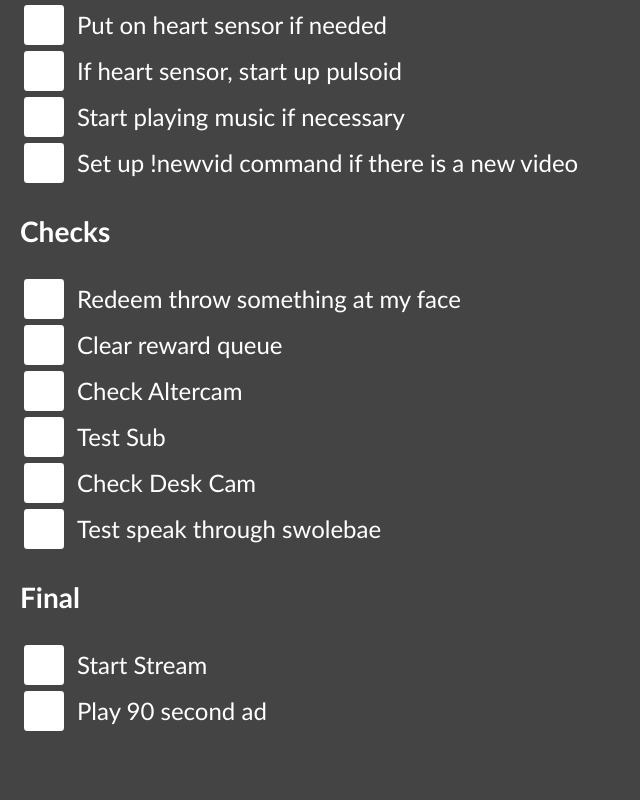
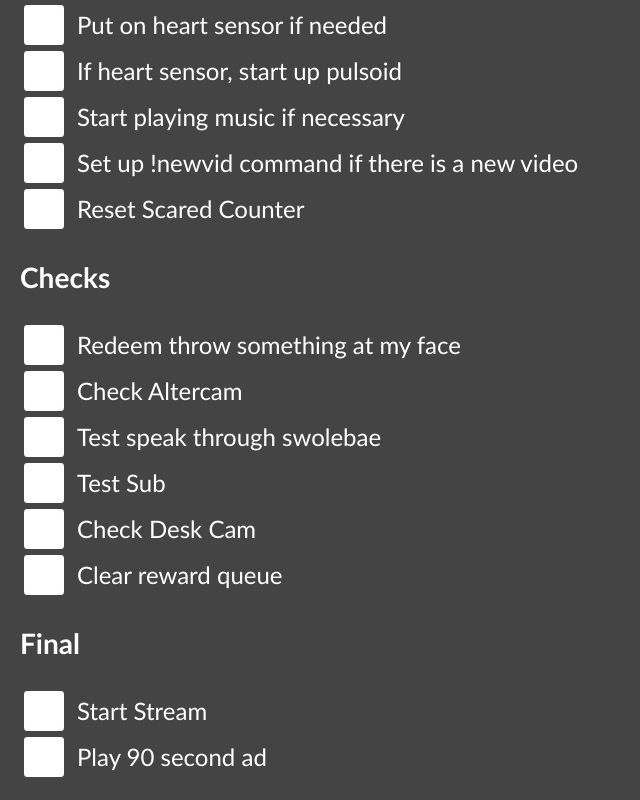
Before and after one commit to swolekat/twitch-checklist, a plain HTML site: page index.html in a window 1280 px wide. Shown: the part 752-1552 px from the top of the page, without its empty margins (0-640 px from the left). Before the commit the page ends 1506 px from the top, so only its background shows below. Drawn offline with Linux system fonts and the light colour scheme.

Commit message:
reoder checklist and add reset scared counter

```diff
--- a/index.html
+++ b/index.html
@@ -134,6 +134,10 @@
 			<input id="21" type="checkbox">
 			<label for="21">Set up !newvid command if there is a new video</label>
 		</div>
+		<div class="checkbox-wrapper">
+			<input id="23" type="checkbox">
+			<label for="23">Reset Scared Counter</label>
+		</div>
 
 		<h3>
 			Checks
@@ -142,13 +146,14 @@
 			<input id="14" type="checkbox">
 			<label for="14">Redeem throw something at my face</label>
 		</div>
-		<div class="checkbox-wrapper">
-			<input id="15" type="checkbox">
-			<label for="15">Clear reward queue</label>
-		</div>
+
 		<div class="checkbox-wrapper">
 			<input id="16" type="checkbox">
 			<label for="16">Check Altercam</label>
+		</div>
+		<div class="checkbox-wrapper">
+			<input id="22" type="checkbox">
+			<label for="22">Test speak through swolebae</label>
 		</div>
 		<div class="checkbox-wrapper">
 			<input id="20" type="checkbox">
@@ -159,9 +164,10 @@
 			<label for="19">Check Desk Cam</label>
 		</div>
 		<div class="checkbox-wrapper">
-			<input id="22" type="checkbox">
-			<label for="22">Test speak through swolebae</label>
+			<input id="15" type="checkbox">
+			<label for="15">Clear reward queue</label>
 		</div>
+
 
 		<h3>
 			Final
```
